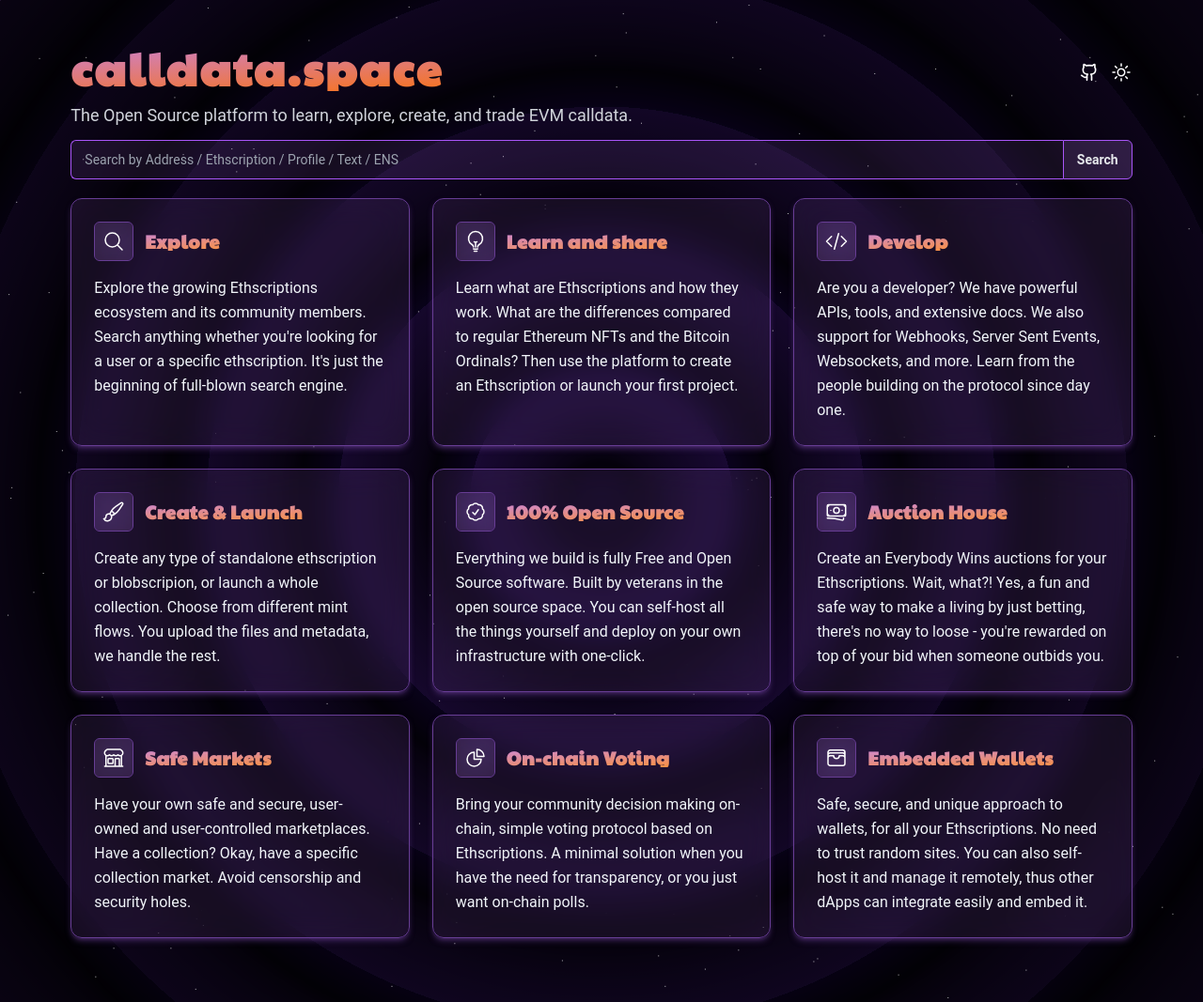
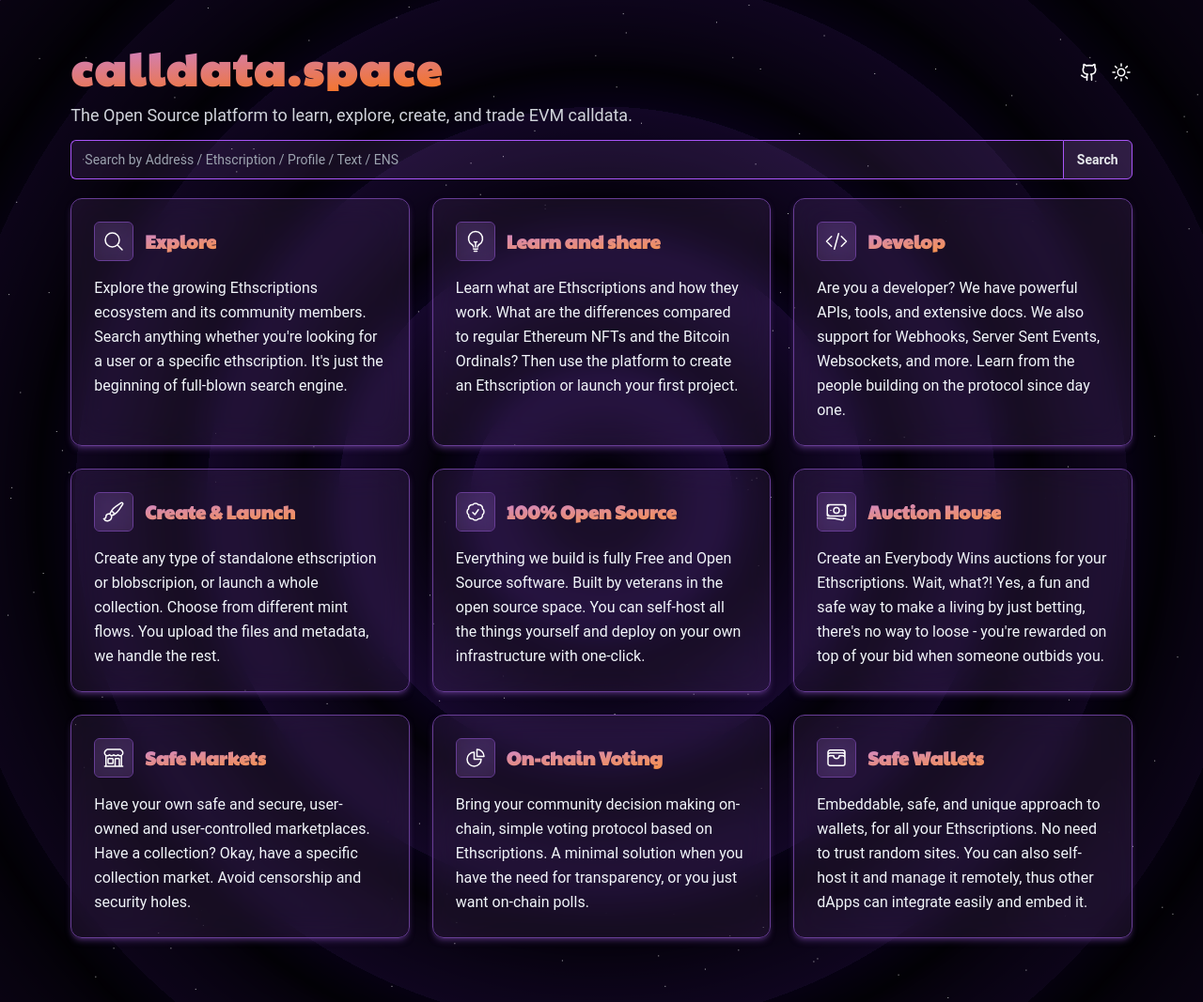
Before and after one commit to tunnckoCore/calldata.space, an Astro site: page / in a window 1280 px wide. Shown: the whole page at 94% size. Built offline with nearby package versions, Linux system fonts and the light colour scheme; Astro itself is replaced by a stand-in of ours.

Commit message:
chore: txt tweaks mobile
Signed-off-by: tunnckoCore <5038030+tunnckoCore@users.noreply.github.com>

```diff
--- a/src/components/Card.astro
+++ b/src/components/Card.astro
@@ -23,8 +23,8 @@ const _href = to || href || '#';
           from-purple-400
           to-orange-400
           bg-clip-text
-          text-xl
-          text-transparent leading-tight sm:leading-none tracking-wide"
+          text-lg sm:text-xl
+          text-transparent"
         >
           {title}
         </div>
--- a/src/features.ts
+++ b/src/features.ts
@@ -112,8 +112,8 @@ export const features = [
   },
   {
     // TODO; finish WGW Wallet & WGW Safe (Spectre V4) first
-    title: 'Embedded Wallets',
-    text: `Safe, secure, and unique approach to wallets, for all your Ethscriptions. No
+    title: 'Safe Wallets',
+    text: `Embeddable, safe, and unique approach to wallets, for all your Ethscriptions. No
             need to trust random sites. You can also self-host it and manage it remotely,
             thus other dApps can integrate easily and embed it.`,
     icon: `<svg class="h-6 w-6 text-white" aria-hidden="true" fill="none" stroke="currentColor" stroke-width="1.5" viewBox="0 0 24 24" xmlns="http://www.w3.org/2000/svg">
```
